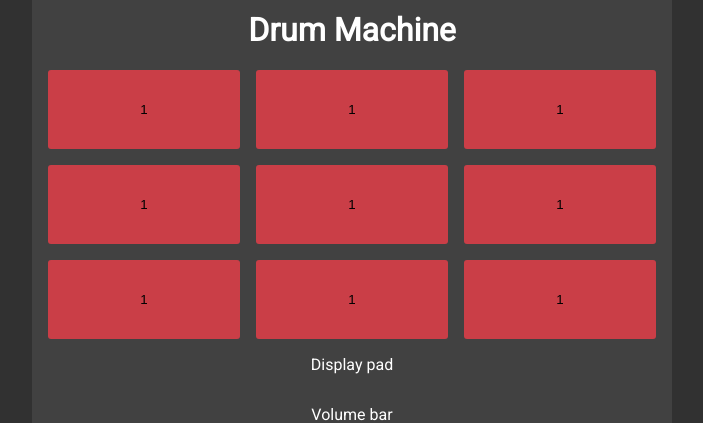
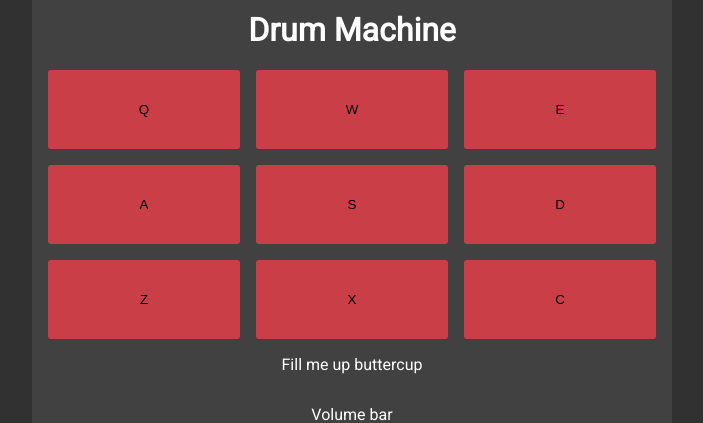
Before and after one commit to kpav33/drum-machine, a React (Create React App) app: page / in a window 1280 px wide. Shown: the part 160-583 px from the top of the page, without its empty margins (288-991 px from the left). Built offline with nearby package versions, Linux system fonts and the light colour scheme.

Commit message:
Finished basic app functionality

```diff
--- a/src/App.js
+++ b/src/App.js
@@ -1,22 +1,60 @@
 import "./styles.scss";
+import React, { useState } from "react";
+import soundsArr from "./sounds/soundsArr";
+import audio from "./sounds/clap.wav";
+// You need to import sound directly to make it work?
+
+import ButtonsPad from "./components/ButtonsPad";
 
 function App() {
+  //let audio = new Audio("./sounds/clap.wav");
+  // let id = document.getElementById("Q");
+  const [innerText, setInnerText] = useState("Fill me up buttercup");
+
+  function playAudio() {
+    let id = document.getElementById("Q");
+    console.log(id);
+    id.play();
+  }
+
   return (
     <div className="app">
       <div className="panel" id="drum-machine">
         <h1>Drum Machine</h1>
-        <div className="buttonsPad">
-          <button>1</button>
-          <button>1</button>
-          <button>1</button>
-          <button>1</button>
-          <button>1</button>
-          <button>1</button>
-          <button>1</button>
-          <button>1</button>
-          <button>1</button>
-        </div>
-        <p id="display">Display pad</p>
+        <ButtonsPad innerText={setInnerText} />
+        {/*<div className="buttonsPad">
+          <button className="drum-pad" onClick={playAudio}>
+            Q
+            <audio id="Q">
+              <source src="./sounds/clap.wav" type="audio/wav" />
+            </audio>
+          </button>
+          <button className="drum-pad" id="">
+            W
+          </button>
+          <button className="drum-pad" id="">
+            E
+          </button>
+          <button className="drum-pad" id="">
+            A
+          </button>
+          <button className="drum-pad" id="">
+            S
+          </button>
+          <button className="drum-pad" id="">
+            D
+          </button>
+          <button className="drum-pad" id="">
+            Z
+          </button>
+          <button className="drum-pad" id="">
+            X
+          </button>
+          <button className="drum-pad" id="">
+            C
+  </button>
+  </div>*/}
+        <p id="display">{innerText}</p>
         <p>Volume bar</p>
         <p>Bottom text</p>
       </div>
--- /dev/null
+++ b/src/components/ButtonsPad.js
@@ -0,0 +1,24 @@
+import React from "react";
+
+import DrumPad from "./DrumPad";
+import soundsArr from "../sounds/soundsArr";
+
+function ButtonsPad(props) {
+  const keys = ["Q", "W", "E", "A", "S", "D", "Z", "X", "C"];
+
+  return (
+    <div className="buttonsPad">
+      {soundsArr.map((sound, i) => (
+        <DrumPad
+          src={sound.src}
+          key={sound.id}
+          id={sound.id}
+          keyValue={keys[i]}
+          innerText={props.innerText}
+        />
+      ))}
+    </div>
+  );
+}
+
+export default ButtonsPad;
--- /dev/null
+++ b/src/components/DrumPad.js
@@ -0,0 +1,50 @@
+import React, { useRef, useEffect } from "react";
+
+function DrumPad(props) {
+  const audioRef = useRef();
+
+  function handleClick() {
+    props.innerText(props.id);
+    play();
+  }
+
+  function play() {
+    if (audioRef.current) {
+      audioRef.current.pause();
+      audioRef.current.load();
+      // Fixes DOM Exception error that happens when you try to run the test suite for the project (https://developers.google.com/web/updates/2016/03/play-returns-promise)
+      const playPromise = audioRef.current.play();
+      if (playPromise !== undefined) {
+        playPromise.then(() => {}).catch((err) => console.log(err));
+      }
+    }
+  }
+
+  function handleKeyDown(e) {
+    // Added toUpperCase() to e.key to pass the project's tests, otherwise it is completely unnecessary
+    if (e.key.toUpperCase() === props.keyValue) {
+      play();
+    }
+  }
+
+  useEffect(() => {
+    window.addEventListener("keydown", handleKeyDown);
+    return () => {
+      window.removeEventListener("keydown", handleKeyDown);
+    };
+  });
+
+  return (
+    <button className="drum-pad" id={props.id} onClick={handleClick}>
+      {props.keyValue}
+      <audio
+        id={props.keyValue}
+        src={props.src}
+        className="clip"
+        ref={audioRef}
+      />
+    </button>
+  );
+}
+
+export default DrumPad;
--- /dev/null
+++ b/src/sounds/soundsArr.js
@@ -0,0 +1,50 @@
+import boom from "./boom.wav";
+import clap from "./clap.wav";
+import hihat from "./hihat.wav";
+import kick from "./kick.wav";
+import openhat from "./openhat.wav";
+import ride from "./ride.wav";
+import snare from "./snare.wav";
+import tink from "./tink.wav";
+import tom from "./tom.wav";
+
+const soundsArr = [
+  {
+    src: boom,
+    id: "Boom",
+  },
+  {
+    src: clap,
+    id: "Clap",
+  },
+  {
+    src: hihat,
+    id: "Hihat",
+  },
+  {
+    src: kick,
+    id: "Kick",
+  },
+  {
+    src: openhat,
+    id: "Openhat",
+  },
+  {
+    src: ride,
+    id: "Ride",
+  },
+  {
+    src: snare,
+    id: "Snare",
+  },
+  {
+    src: tink,
+    id: "Tink",
+  },
+  {
+    src: tom,
+    id: "Tom",
+  },
+];
+
+export default soundsArr;
```
